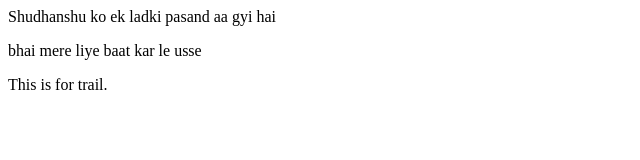
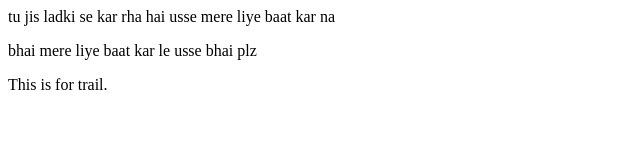
Before and after one commit to jayeshbarman/workspace, a plain HTML site: page hello.html in a window 1280 px wide. Shown: the whole page, without its empty margins (0-640 px from the left). Drawn offline with Linux system fonts and the light colour scheme.

Commit message:
Update hello.html

```diff
--- a/hello.html
+++ b/hello.html
@@ -3,8 +3,8 @@
         <title>Hello sudhanshu</title>
     </head>
     <body>
-        <p> Shudhanshu ko ek ladki pasand aa gyi hai <p>
-        <p>bhai mere liye baat kar le usse<p>
+        <p> tu jis ladki se kar rha hai usse mere liye baat kar na <p>
+        <p>bhai mere liye baat kar le usse bhai plz<p>
         <p>This is for trail.</p>
     </body>
 </html>
```
